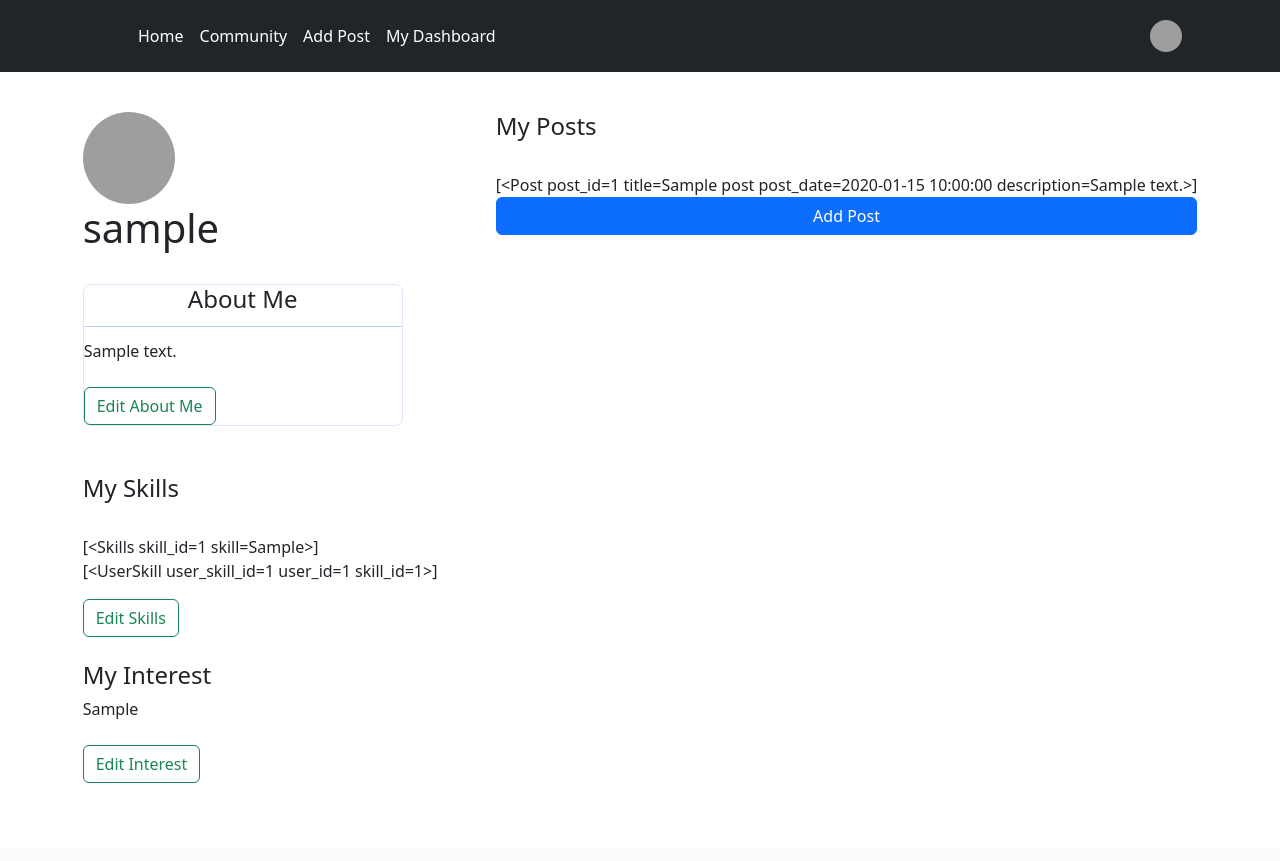
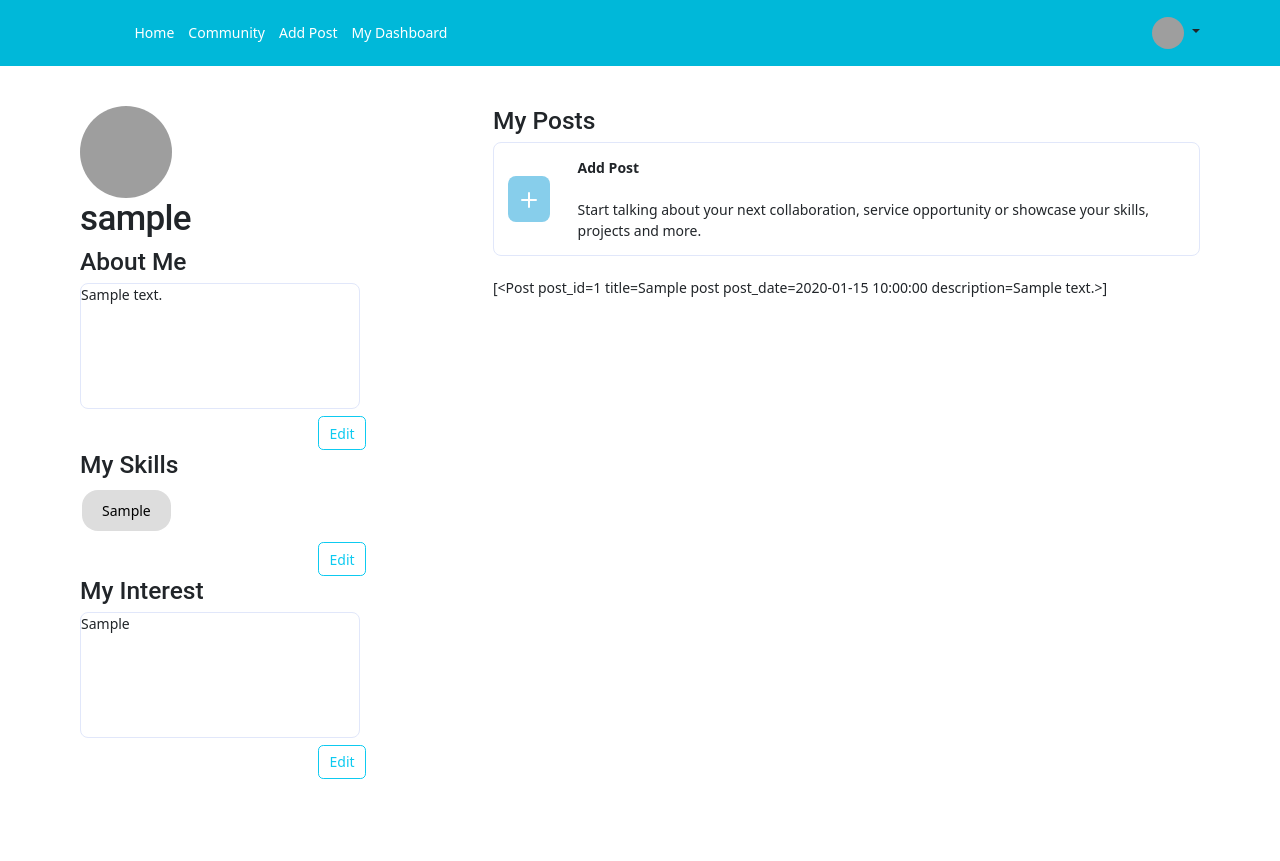
Before and after one commit to carmen41511/Talent-Hub, a Flask app: page /profile in a window 1280 px wide. Before the commit the page ends 783 px from the top, so only its background shows below. Run offline with Flask 2, Linux system fonts and the light colour scheme; the visitor is signed in with stand-in values (Sample User, id 1); tables that the repository leaves empty hold one stand-in row (values such as "Sample post"); some libraries are stand-ins or nearby versions; grey boxes are pictures that could not be loaded.

Commit message:
color theme, styling for profile

```diff
--- a/templates/base.html
+++ b/templates/base.html
@@ -8,6 +8,19 @@
     <script src="https://cdn.jsdelivr.net/npm/@popperjs/core@2.11.6/dist/umd/popper.min.js" integrity="sha384-oBqDVmMz9ATKxIep9tiCxS/Z9fNfEXiDAYTujMAeBAsjFuCZSmKbSSUnQlmh/jp3" crossorigin="anonymous"></script>
     <script src="https://cdn.jsdelivr.net/npm/bootstrap@5.2.3/dist/js/bootstrap.min.js" integrity="sha384-cuYeSxntonz0PPNlHhBs68uyIAVpIIOZZ5JqeqvYYIcEL727kskC66kF92t6Xl2V" crossorigin="anonymous"></script>
     <script src="https://code.jquery.com/jquery-3.6.0.min.js"></script>
+    <script src="https://cdnjs.cloudflare.com/ajax/libs/babel-standalone/6.26.0/babel.js" crossorigin></script>
+    <script src="https://unpkg.com/react@16/umd/react.development.js" crossorigin></script>
+    <script src="https://unpkg.com/react-dom@16/umd/react-dom.development.js" crossorigin></script>
+
+    <link rel="stylesheet" href="https://cdnjs.cloudflare.com/ajax/libs/material-design-lite/1.3.0/material.indigo-pink.min.css">
+    <script src="https://cdnjs.cloudflare.com/ajax/libs/material-design-lite/1.3.0/material.min.js"></script>
+    <script src="https://maxcdn.bootstrapcdn.com/bootstrap/4.5.2/js/bootstrap.min.js"></script>
+    <link rel="stylesheet" href="path/to/bootstrap.min.css">
+
+
+
+
+    <link href="/static/css/site.css" rel="stylesheet">
 
 
     <title>
@@ -15,7 +28,7 @@
     </title>
   </head>
   <body>
-    <header class="p-3 text-bg-dark">
+    <header class="p-3" style="background-color: #00B8D9;">
       <div class="container">
         <div class="d-flex flex-wrap align-items-center justify-content-center justify-content-lg-start">
           <a href="/" class="d-flex align-items-center mb-2 mb-lg-0 text-white text-decoration-none">
@@ -63,6 +76,8 @@
     {% endfor %}
 
 
+
+
     {% block body %}
 
     {% block modal %}{% endblock %}
--- a/templates/profile.html
+++ b/templates/profile.html
@@ -2,6 +2,7 @@
 {% block title %}Talent Hub{% endblock %}
 
 {% block body %}
+
 <style>
 .overall-profile {
   display: flex;
@@ -26,6 +27,20 @@
     margin-bottom: 12px;
     background-color: #C0CBF0;
 }
+
+.pills {
+  background-color: #ddd;
+  border: none;
+  color: black;
+  padding: 10px 20px;
+  text-align: center;
+  text-decoration: none;
+  display: inline-block;
+  margin: 4px 2px;
+  cursor: pointer;
+  border-radius: 16px;
+}
+
 </style>
 
 <div class="overall-profile">
@@ -35,30 +50,22 @@
       <img src="https://github.com/mdo.png" alt="mdo" width="92" height="92" class="rounded-circle">
 
       <h1>{{user.username}} </h1>
-      <br>
 
-      <!-- <div class="row row-cols-1 row-cols-md-3 mb-3 text-center" style="margin-top: 3rem;">
-        <div class="col">
-          <div class="card mb-4 rounded-3 shadow-sm">
-            <div class="card-header py-3">
-              <h4 class="my-0 fw-normal">About Me</h4>
-            </div>
-            <div class="card-body">
-              <h1 class="card-title pricing-card-title">$0<small class="text-muted fw-light">/mo</small></h1>
-              <div id="bio-display">{{user.bio}}</div><br>
-              <button type="button" class="w-100 btn btn-lg btn-outline-primary">Sign up for free</button>
-            </div>
-          </div>
-        </div> -->
 
       <!-- make the about me section into a card component -->
-      <div class="about-me-wrap" style="border: 1px solid rgb(225, 231, 250);border-radius: 8px; width: 20rem">
-        <div class="card-header text-center">
-        <h4>About Me</h4>
-      </div>
-      <div class="divider"></div>
+      <!-- <div class="about-me-wrap" style="border: 1px solid rgb(225, 231, 250);border-radius: 8px; width: 20rem"> -->
+        <div class="about-me-wrap" >
+        <!-- <div class="card-header text-center"> -->
+        <h3>About Me</h3>
+      <!-- </div> -->
+      <!-- <div class="divider"></div> -->
 
-      <div id="bio-display">{{user.bio}}</div><br>
+      <div id="bio-display" style="border: 1px solid rgb(225, 231, 250);border-radius: 8px; width: 20rem; height: 9rem">{{user.bio}}</div>
+
+      <div class="edit-button" style="margin-top: 0.5rem; margin-left: 17rem;
+      ">
+        <a id="editAboutMeButton" class="btn btn-outline-info">Edit </a>
+    </div>
 
       {% block bio_modal %}
       <div class="modal" id="aboutMeModal" tabindex="-1" aria-labelledby="aboutMeModalLabel" aria-hidden="true">
@@ -130,17 +137,24 @@
       </script>
       {% endblock %}
 
-      <a id="editAboutMeButton" class="btn btn-outline-success">Edit About Me</a>
+
     </div>
 
-      <br><br>
 
 
-      <h4>My Skills</h4><br>
+      <div class="skill-wrap">
+      <h3>My Skills</h3>
 
       <div id="selected-skills-display">
-        {{user.skills}}
-        <p>{{all_userSkill}}</p>
+        {% for skill in user.skills %}
+          <button class="pills">{{ skill.skill }}</button>
+        {% endfor %}
+        <!-- <p>{{all_userSkill}}</p> -->
+      </div>
+
+      <div class="edit-button" style="margin-top: 0.5rem; margin-left: 17rem;
+      ">
+      <a id="editSkillsButton" class="btn btn-outline-info">Edit</a>
       </div>
 
       <div id="skills-display"></div>
@@ -182,6 +196,7 @@
           </div>
         </div>
       </div>
+    </div>
 
       {% endblock %}
 
@@ -210,7 +225,7 @@
           // Get the text of the option
           const skillName = selectedOptions[i].text;
 
-          console.log(skillName);
+          console.log(`skillName: ${skillName}`);
 
 
           $.ajax({
@@ -235,15 +250,22 @@
 
       {% endblock %}
 
-      <a id="editSkillsButton" class="btn btn-outline-success">Edit Skills</a>
-
-      <br><br>
 
 
 
-      <h4>My Interest</h4>
 
-      <div id='interest-display'>{{user.interest}}</div><br>
+      <div class="my-interest-wrap" >
+
+      <h3>My Interest</h3>
+
+      <div id='interest-display' style="border: 1px solid rgb(225, 231, 250);border-radius: 8px; width: 20rem; height: 9rem">{{user.interest}}</div>
+
+      <div class="edit-button" style="margin-top: 0.5rem; margin-left: 17rem;
+      ">
+        <a id="editInterestButton" class="btn btn-outline-info">Edit </a>
+      </div>
+
+    </div>
 
       {% block interest_modal %}
       <div class="modal" id="interestModal" tabindex="-1" aria-labelledby="interestModalLabel" aria-hidden="true">
@@ -311,7 +333,7 @@
       </script>
       {% endblock %}
 
-      <a id="editInterestButton" class="btn btn-outline-success">Edit Interest</a>
+
 
       <br><br>
 
@@ -320,14 +342,43 @@
 
 
     <div class="right-side-profile">
+      <div class="posts-wrap">
 
-      <h4>My Posts</h4>
+      <h3>My Posts</h3>
+
+        <div class="add-post-button" style="
+        border: 1px solid rgb(225, 231, 250);
+        border-radius: 8px;
+        width: inherit;
+        height: auto;
+        display: flex;
+        align-items: center;
+    ">
+
+  <button tabindex="0" id="addPost" style="width: 46px;height: 46px;border-radius: 8px;
+  position: relative;box-sizing: border-box;background: skyblue;border: skyblue;margin-left: 1rem;margin-top: 1rem;margin-bottom: 1rem;margin-right:1rem; float:left;">
+  <a href="/add_post">
+
+        <svg width="24" height="24" preserveAspectRatio="xMinYMin slice" viewBox="0 0 24 24" fill="none" xmlns="http://www.w3.org/2000/svg" class="">
+          <path d="M12 5V19M5 12H19" stroke="#FFFFFF" stroke-width="2" stroke-linecap="round" stroke-linejoin="round"></path><defs><linearGradient id="paint0_linear" x1="6.67606" y1="2.48437" x2="26.0418" y2="7.23253" gradientUnits="userSpaceOnUse"><stop stop-color="#0037EB"></stop><stop offset="0.87859" stop-color="#F895FF"></stop><stop offset="0.87869" stop-color="#F67AFF"></stop></linearGradient></defs></svg></a></button>
+
+          <div class="CTA" style="float:right; padding: 1rem;">
+          <strong>Add Post</strong><br><br>
+
+          Start talking about your next collaboration, service opportunity or showcase your skills, projects and more.
+        </div>
+
+          <!-- <a href="/add_post" class="btn btn-primary" id="addPost">Add Post</a> -->
+          </div>
+
+
+
       <br>
       {{user.posts}}
       <br>
-      <a href="/add_post" class="btn btn-primary" id="addPost">Add Post</a>
+    </div>
 
-    </div>
+  </div>
 
 
   </div>
```
Also changed, not shown: js/posts.jsx (added, +88 -0 lines), templates/community.html (+40 -6 lines).
